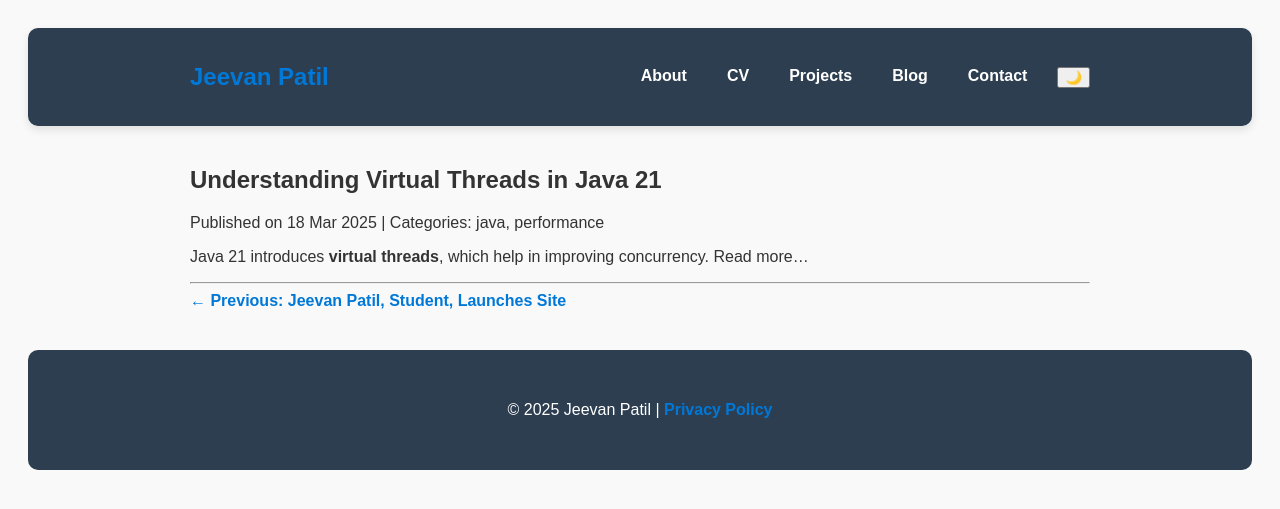
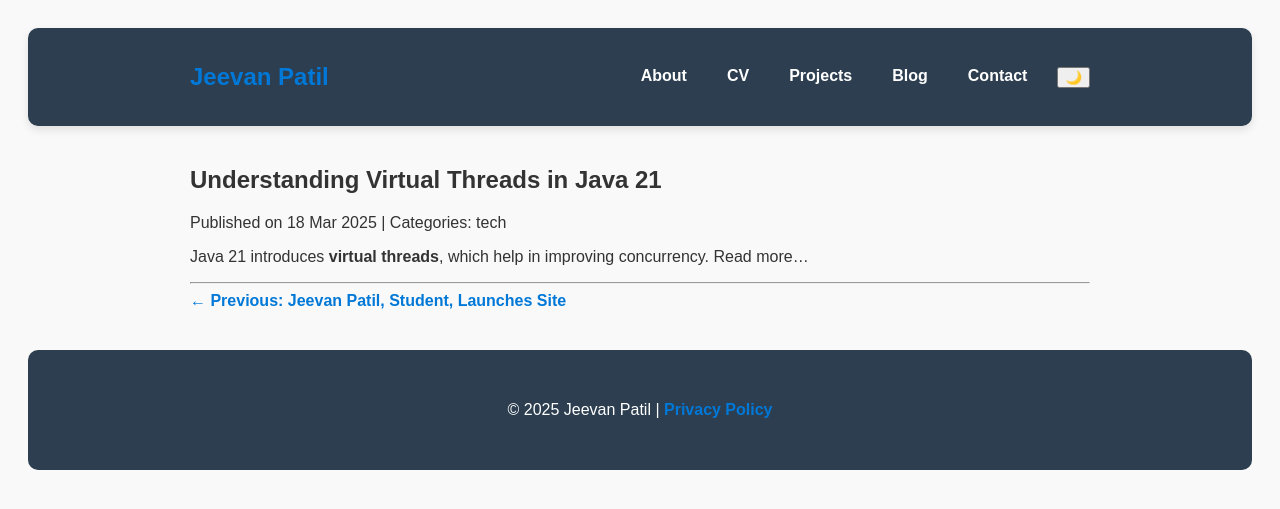
Before and after one commit to patiljeevanr/patiljeevanr.github.io, a Jekyll site: the page built from _posts/2025-03-18-java-virtual-threads.md, in a window 1280 px wide. Shown: the top 509 px of the page. Built offline with Jekyll 4.4.1, drawn with Linux system fonts in a browser that asks for light colours.

Commit message:
made new changes in blogs

```diff
--- a/_posts/2025-03-18-java-virtual-threads.md
+++ b/_posts/2025-03-18-java-virtual-threads.md
@@ -2,7 +2,7 @@
 layout: post
 title: "Understanding Virtual Threads in Java 21"
 date: 2025-03-18
-categories: java performance
+categories: tech
 ---
 
 Java 21 introduces **virtual threads**, which help in improving concurrency. Read more...
```
Also changed, not shown: _posts/2015-07-12-jeevan-patil-site-launched.md (+1 -0 lines).
